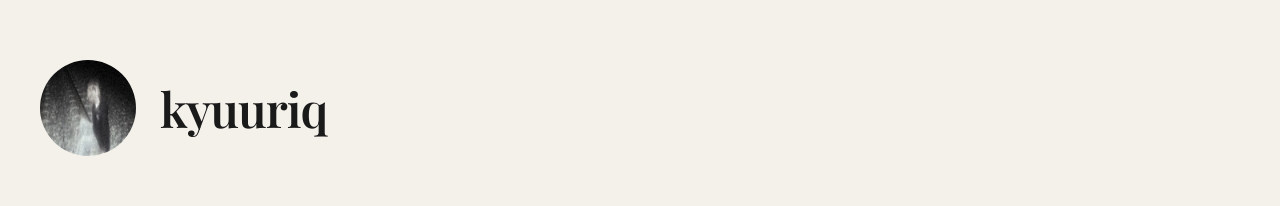
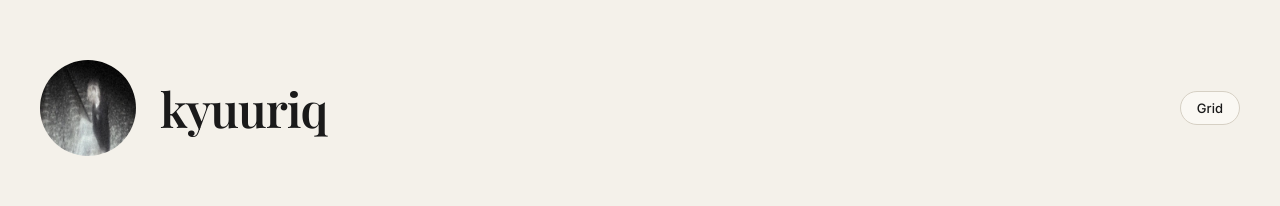
Before and after one commit to kyuuriq197/kq-site, a React (Vite) app: page / in a window 1280 px wide. Shown: the top 206 px of the page. Built offline with nearby package versions, Linux system fonts and the light colour scheme.

Commit message:
Добавлен переключатель Grid/List/Masonry

```diff
--- a/src/components/Profile.tsx
+++ b/src/components/Profile.tsx
@@ -1,14 +1,24 @@
 import { profile } from '../config/profile';
 
+import { useState } from 'react';
+
 export function Profile() {
+  const [layout, setLayout] = useState<'grid' | 'list' | 'masonry'>('grid');
+
+  const cycle = () => {
+    setLayout((l) => (l === 'grid' ? 'list' : l === 'list' ? 'masonry' : 'grid'));
+  };
   return (
     <section className="portfolio">
       <header className="profile-header">
         <img className="avatar" src={profile.avatar} alt={profile.username} />
         <h1 className="name">{profile.username}</h1>
+        <button className="layout-toggle" onClick={cycle} type="button">
+          {layout === 'grid' ? 'Grid' : layout === 'list' ? 'List' : 'Masonry'}
+        </button>
       </header>
 
-      <div className="projects-grid">
+      <div className={'projects-grid layout-' + layout}>
         {profile.projects.map((p, i) => (
           <a key={p.url} className={'project-card' + (i === 0 ? ' featured' : '')} href={p.url} target="_blank" rel="noopener noreferrer">
             <div className="project-meta">
--- a/src/index.css
+++ b/src/index.css
@@ -30,7 +30,9 @@ body {
 
 .portfolio { display: flex; flex-direction: column; gap: 60px; }
 
-.profile-header { display: flex; align-items: center; gap: 24px; }
+.profile-header { display: flex; align-items: center; gap: 24px; flex-wrap: wrap; }
+.layout-toggle { margin-left: auto; padding: 8px 16px; border: 1px solid var(--border); border-radius: 999px; background: var(--surface); color: var(--text); font-family: inherit; font-size: 13px; font-weight: 500; cursor: pointer; transition: background .2s ease, border-color .2s ease; }
+.layout-toggle:hover { background: var(--surface-2); border-color: var(--accent); }
 .avatar { width: 96px; height: 96px; border-radius: 50%; object-fit: cover; }
 .name { font-family: "Playfair Display", Georgia, serif; font-size: 48px; font-weight: 600; margin: 0; color: var(--text); letter-spacing: -0.02em; }
 
@@ -39,6 +41,10 @@ body {
     grid-template-columns: repeat(12, 1fr);
     gap: 24px;
 }
+.projects-grid.layout-list { grid-template-columns: 1fr; }
+.projects-grid.layout-list .project-card { grid-column: span 1; }
+.projects-grid.layout-masonry { display: block; column-count: 3; column-gap: 24px; }
+.projects-grid.layout-masonry .project-card { break-inside: avoid; margin-bottom: 24px; display: inline-block; width: 100%; }
 
 .project-card {
     grid-column: span 6;
```
